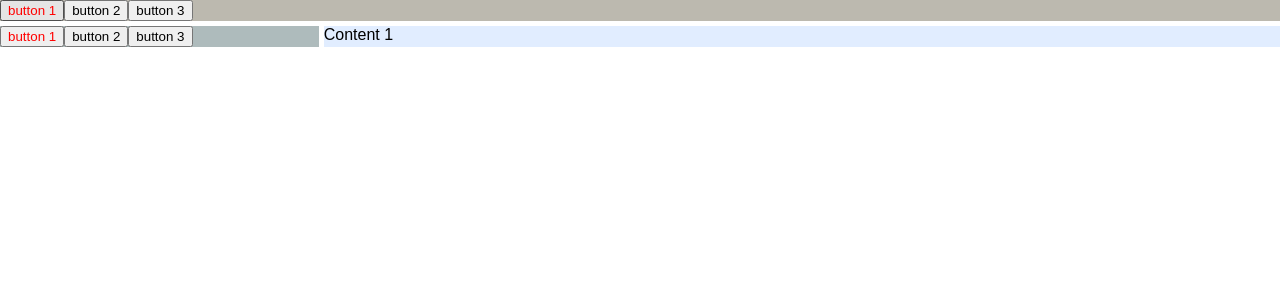
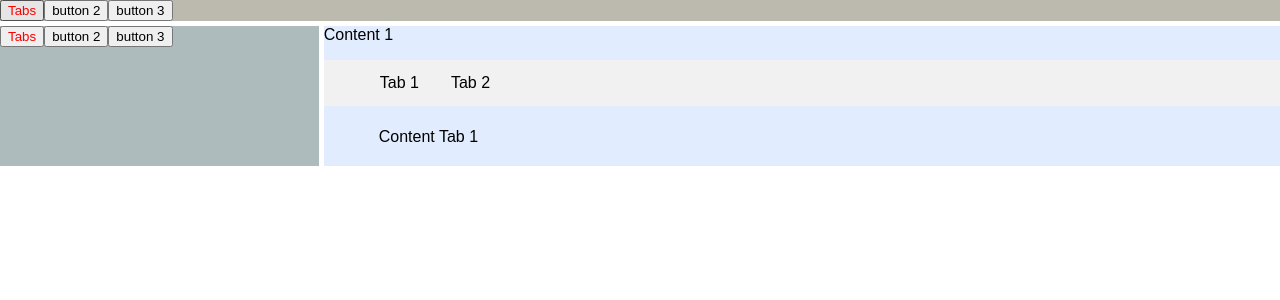
Before and after one commit to ematesanz/redux-workshop, a React (Create React App) app: page / in a window 1280 px wide. Shown: the top 300 px of the page. Built offline with nearby package versions, Linux system fonts and the light colour scheme.

Commit message:
tabs component

```diff
--- a/src/App.js
+++ b/src/App.js
@@ -1,9 +1,16 @@
 import React, { Component } from 'react';
 import Header from './Components/Header';
 import Sidebar from './Components/Sidebar';
+import Tabs from './Components/Tabs';
 import logo from './logo.svg';
 import './App.css';
 import buttonsData from './buttonsData';
+
+const tabItems = [
+    {title: 'Tab 1', content: 'Content Tab 1'},
+    {title: 'Tab 2', content: 'Content Tab 2'}
+];
+
 
 class App extends Component {
 
@@ -22,7 +29,10 @@ class App extends Component {
 
                 <Header buttonsData={buttonsData} activeIndexButton={activeIndexButton} changeActiveIndex={this.changeActiveIndex} />
                 <Sidebar buttonsData={buttonsData} activeIndexButton={activeIndexButton} changeActiveIndex={this.changeActiveIndex} />
-                <div className="content"> Content {activeIndexButton + 1}</div>
+                <div className="content">
+                    Content {activeIndexButton + 1}
+                    <Tabs activeIndex={0} items={tabItems}/>
+                </div>
             </div>
         );
     }
--- a/src/Components/Menu/Menu.css
+++ b/src/Components/Menu/Menu.css
@@ -1,5 +1,6 @@
 .menu--horizantal {
 }
 
-.menu-vertical {
+.menu--vertical {
+    width: 30%;
 }
--- /dev/null
+++ b/src/Components/Tabs/Tabs.css
@@ -0,0 +1,16 @@
+.tabs-header {
+    list-style: none;
+    overflow: hidden;
+    background-color: #f1f1f1;
+}
+
+.tabs-item {
+    display: list-item;
+    float: left;
+    cursor: pointer;
+    padding: 14px 16px;
+}
+
+.tabs-content {
+    padding: 6px 0px 20px 55px;
+}
--- /dev/null
+++ b/src/Components/Tabs/index.js
@@ -0,0 +1,35 @@
+import React, {Component} from 'react';
+import './Tabs.css';
+
+class Tabs extends Component {
+
+    static defaultProps = {
+        activeIndex: 0
+    }
+
+    state = {
+        activeIndex: this.props.activeIndex
+    };
+
+    render() {
+        const { items } = this.props;
+        const { activeIndex } = this.state;
+
+        return (
+            <div>
+                <ul className="tabs-header">{this.props.items.map(({title}, index) =>
+                    <li
+                        className="tabs-item"
+                        key={index}
+                        index={index}
+                        onClick={() => this.setState({activeIndex:index})}>
+                            {title}
+                    </li>
+                )}</ul>
+                <div className="tabs-content"> {this.props.items[activeIndex].content} </div>
+            </div>
+        )
+    }
+}
+
+export default Tabs;
--- a/src/buttonsData.js
+++ b/src/buttonsData.js
@@ -1,3 +1,3 @@
-const buttonsData = ['button 1', 'button 2', 'button 3'];
+const buttonsData = ['Tabs', 'button 2', 'button 3'];
 
 export default buttonsData;
```
